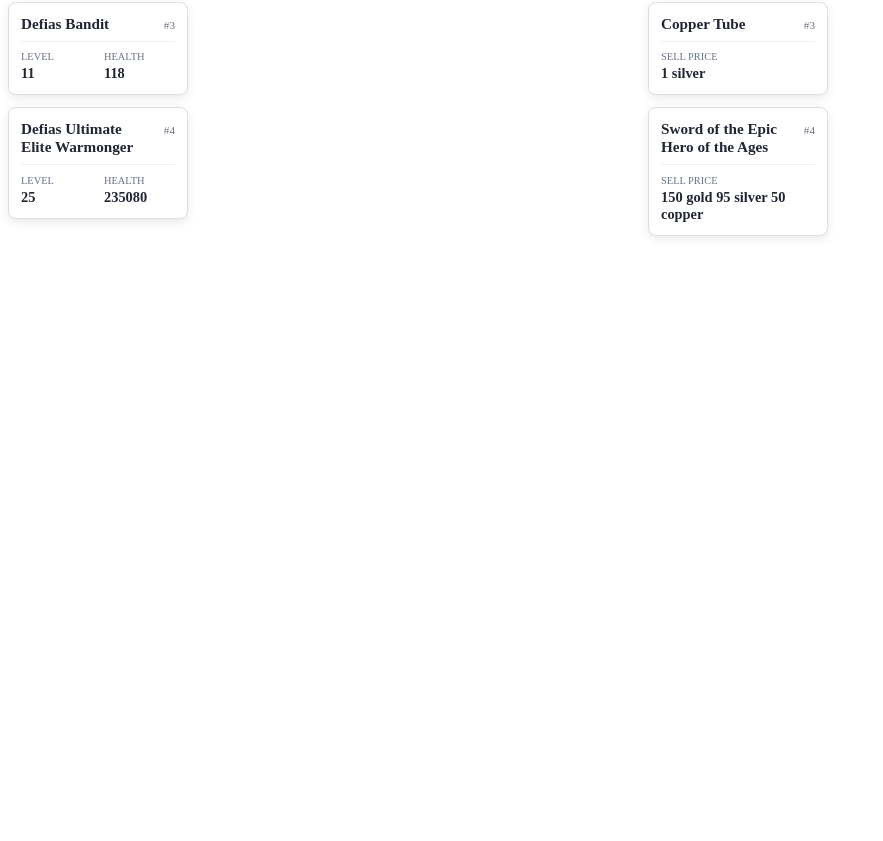
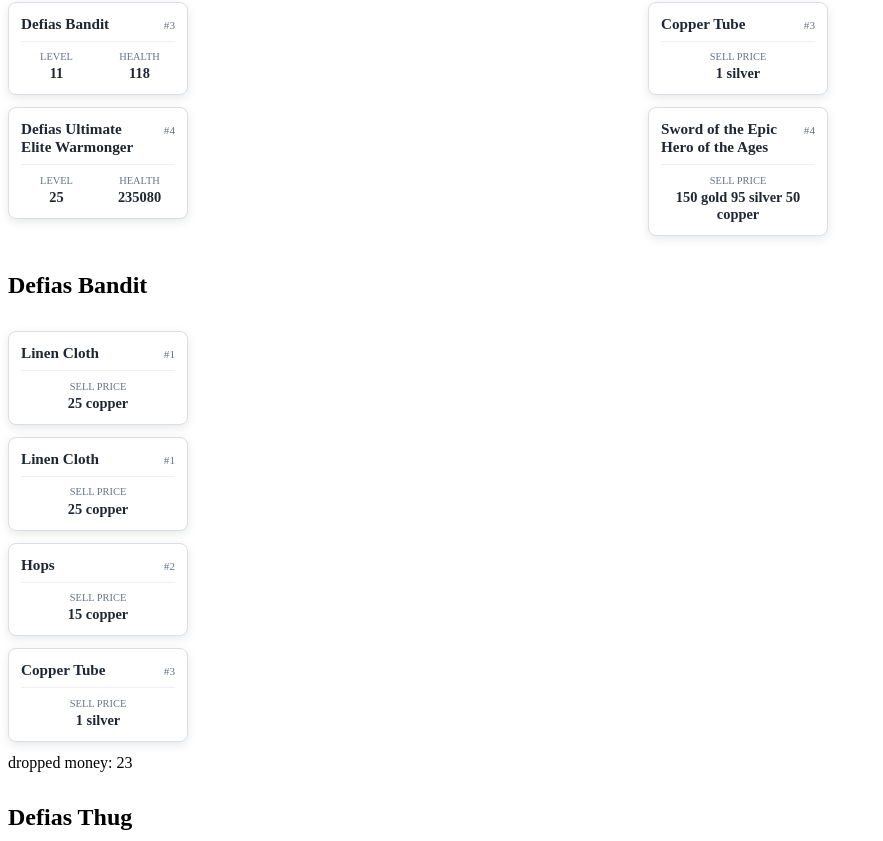
Before and after one commit to Moppengop/westfall-stats, an Angular app: page / in a window 1280 px wide. Shown: the part 239-1080 px from the top of the page, without its empty margins (0-883 px from the left). Before the commit the page ends 800 px from the top, so only its background shows below. Built offline with nearby package versions, Linux system fonts and the light colour scheme.

Commit message:
Better card alignment and now show all data

```diff
--- a/src/app/components/cards/enemy-card/enemy-card.component.scss
+++ b/src/app/components/cards/enemy-card/enemy-card.component.scss
@@ -46,10 +46,12 @@ dt {
     color: #687386;
     font-size: 0.65rem;
     text-transform: uppercase;
+    text-align: center;
 }
 
 dd {
     margin: 0;
     font-size: 0.9rem;
     font-weight: 600;
+    text-align: center;
 }
--- a/src/app/components/cards/item-card/item-card.component.scss
+++ b/src/app/components/cards/item-card/item-card.component.scss
@@ -45,10 +45,12 @@ dt {
 	color: #687386;
 	font-size: 0.65rem;
 	text-transform: uppercase;
+    text-align: center;
 }
 
 dd {
 	margin: 0;
 	font-size: 0.9rem;
 	font-weight: 600;
+    text-align: center;
 }
--- a/src/app/components/input/input.component.html
+++ b/src/app/components/input/input.component.html
@@ -1,12 +1,9 @@
 <div class="input-root">
-  <!-- Tabs -->
   <div class="tabs">
     <button type="button" [class.active]="currentPage === 'addEnemy'" (click)="currentPage = 'addEnemy'">Add Enemy</button>
     <button type="button" [class.active]="currentPage === 'addItem'" (click)="currentPage = 'addItem'">Add Item</button>
   </div>
 
-  <!-- Add Enemy Page -->
-  @if (currentPage === 'addEnemy') {
   <div class="page add-enemy">
     <div class="card-group">
       @for (enemy of knownEnemies; track enemy.id) {
@@ -19,25 +16,17 @@
         <app-item-card [item]="item" />
       }
     </div>
-  </div>
-  }
 
-  <!-- Add Item Page -->
-  @if (currentPage === 'addItem') {
-  <div class="page add-item">
-    <label>
-      Name
-      <input type="text" placeholder="Item name" />
-    </label>
-
-    <label>
-      Sell price
-      <input type="number"/>
-    </label>
-
-    <div class="actions">
-      <button type="button">Confirm Item</button>
+    <div class="card-group">
+      @for (kill of killedEnemies; track kill) {
+        <h2>{{ kill.enemy.name }}</h2>
+        @for (item of kill.dropped_items; track item) {
+          @for (_ of repeat(item.amount); track $index) {
+            <app-item-card [item]="item.item" />
+          }
+        }
+        <label>dropped money: {{ kill.dropped_money }}</label>
+      }
     </div>
   </div>
-  }
 </div>
--- a/src/app/components/input/input.component.ts
+++ b/src/app/components/input/input.component.ts
@@ -16,9 +16,6 @@ import { MainService } from '../../services/main.service';
 
 export class InputComponent implements OnInit {
   constructor(private readonly mainService: MainService) {}
-
-  pages = ['addItem', 'addEnemy'];
-  currentPage = 'addEnemy';
 
   knownItems: Item[] = [];
   knownEnemies: Enemy[] = [];
@@ -77,4 +74,8 @@ export class InputComponent implements OnInit {
     // show 3 best matches
     return this.knownItems.filter(item => item.name.includes(name)).slice(0, 3);
   }
+
+    repeat(amount: number): undefined[] {
+    return Array.from({ length: amount });
+  }
 }
--- a/src/app/models/save_data.ts
+++ b/src/app/models/save_data.ts
@@ -2,7 +2,7 @@ import { Enemy } from "./enemy";
 import { Item } from "./item";
 import { KilledEnemy } from "./killed_enemy";
 
-interface SaveData {
+export interface SaveData {
   known_items: Item[];
   known_enemies: Enemy[];
   kills: KilledEnemy[];
```
